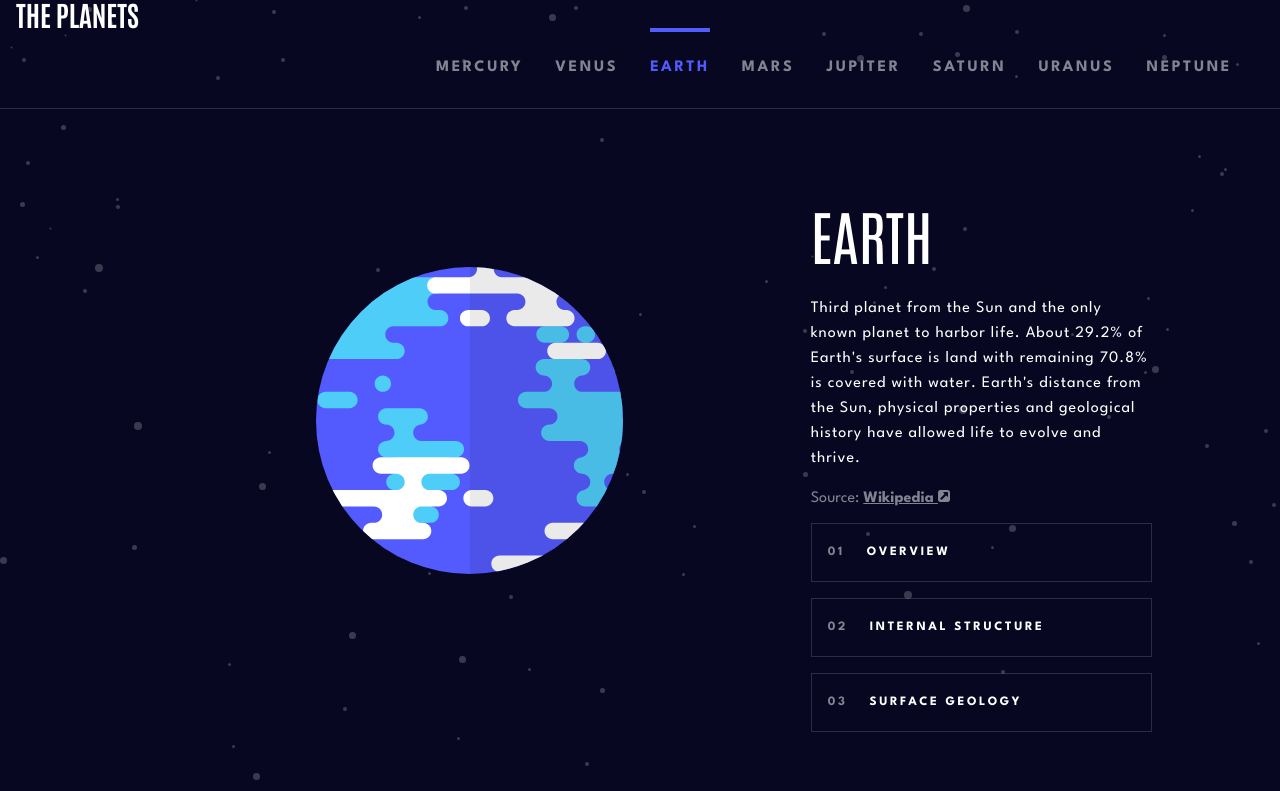
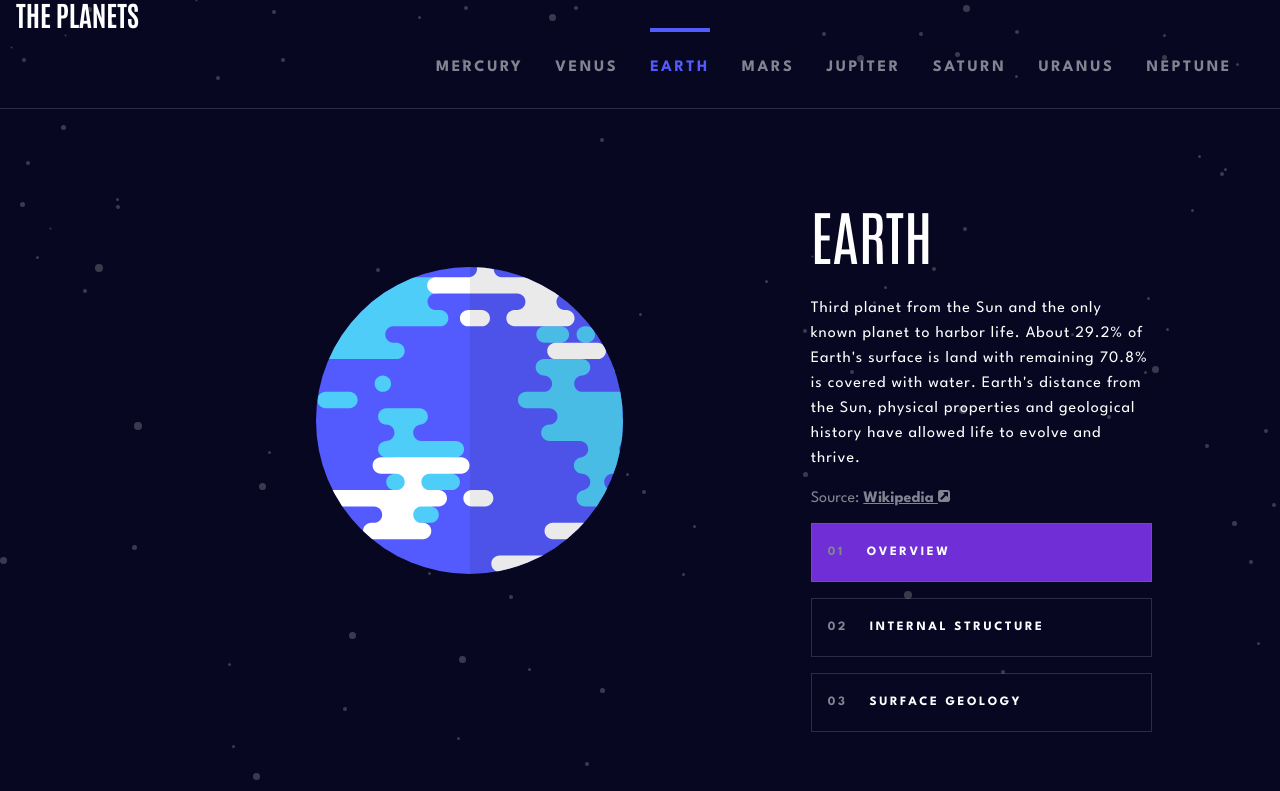
Before and after one commit to ThomasDziurdzi/planets, a React (Vite) app: page / in a window 1280 px wide. Shown: the top 791 px of the page. Built offline with nearby package versions, Linux system fonts and the light colour scheme.

Commit message:
context on ButtonList and PlanetContainer ok

```diff
--- a/src/App.jsx
+++ b/src/App.jsx
@@ -44,11 +44,7 @@ export default function App() {
             <Navbar />
             <div className={isNavbarOpen ? "hidden-content" : "app-container"}>
                 <MobileButtonList />
-                <PlanetContainer
-                    setActiveCategory={setActiveCategory}
-                    onCategoryChange={handleCategoryChange}
-                    planetIndex={activePlanetIndex}
-                />
+                <PlanetContainer/>
                 <PlanetInformations planet={activePlanet} />
             </div>
         </AppContext.Provider>
--- a/src/components/ButtonList.jsx
+++ b/src/components/ButtonList.jsx
@@ -1,11 +1,11 @@
 import PropTypes from "prop-types";
 import "../styles/ButtonList.css";
+import { useContext } from "react";
+import AppContext from "../context/AppContext";
 
-export default function ButtonList({
-    onCategoryChange,
-    activeCategory,
-    planetIndex,
-}) {
+export default function ButtonList() {
+  const {onCategoryChange, activeCategory, planetIndex} = useContext(AppContext)
+
     const categories = [
         { label: "overview", dataKey: "overview" },
         { label: "internal structure", dataKey: "structure" },
--- a/src/components/PlanetContainer.jsx
+++ b/src/components/PlanetContainer.jsx
@@ -1,17 +1,15 @@
 import { useSwipeable } from "react-swipeable";
+import { useContext } from "react";
+import AppContext from "../context/AppContext";
 import PropTypes from "prop-types";
 import PlanetDescription from "./PlanetDescription";
 import PlanetImage from "./PlanetImage";
+import ButtonList from "./ButtonList";
 import "../styles/PlanetContainer.css";
-import ButtonList from "./ButtonList";
 
-export default function PlanetContainer({
-    activePlanet,
-    activeCategory,
-    setActiveCategory,
-    onCategoryChange,
-    planetIndex,
-}) {
+export default function PlanetContainer() {
+  const {activeCategory, setActiveCategory} = useContext(AppContext)
+
     const categories = ["overview", "structure", "geology"];
     const currentIndex = categories.indexOf(activeCategory);
     const swipeHandlers = useSwipeable({
@@ -28,23 +26,16 @@ export default function PlanetContainer({
 
     return (
         <div {...swipeHandlers} className="container">
-
-                <PlanetImage/>
-
+            <PlanetImage />
             <div className="planet-description-container">
-                <PlanetDescription/>
-                <ButtonList
-                    onCategoryChange={onCategoryChange}
-                    activeCategory={activeCategory}
-                    planetIndex={planetIndex}
-                />
+                <PlanetDescription />
+                <ButtonList />
             </div>
         </div>
     );
 }
 
 PlanetContainer.propTypes = {
-    activePlanet: PropTypes.object.isRequired,
     activeCategory: PropTypes.string.isRequired,
     setActiveCategory: PropTypes.func.isRequired,
 };
```
